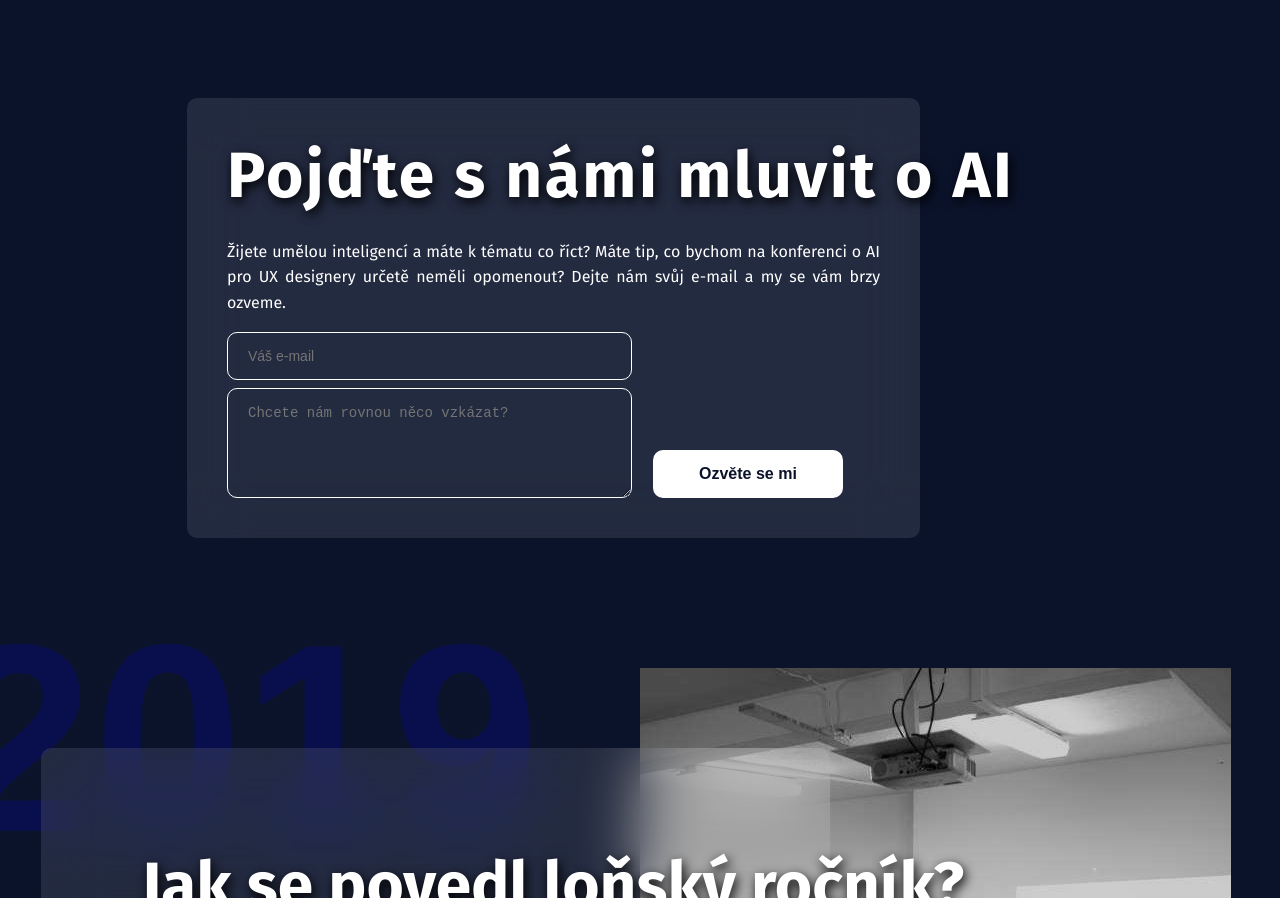
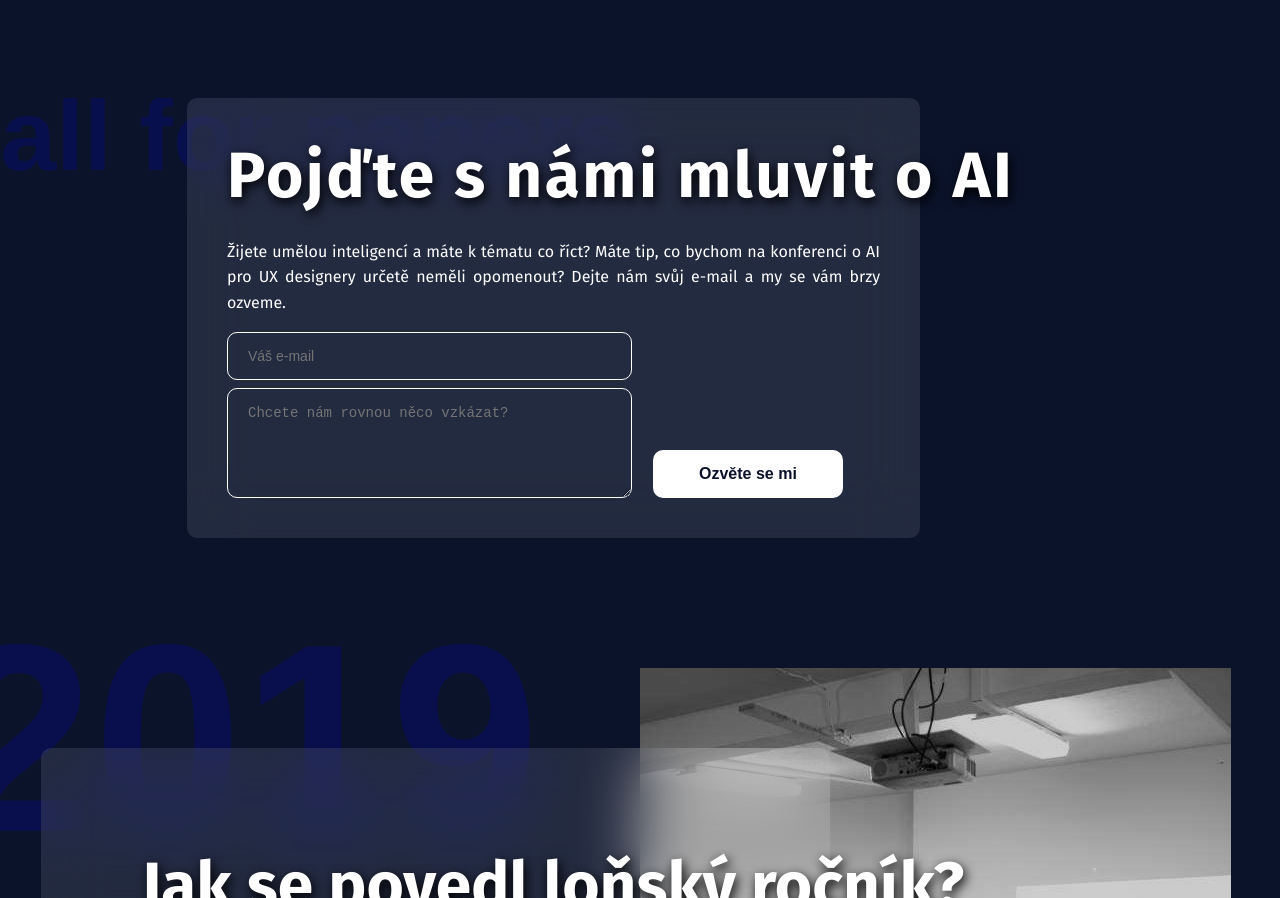
Before and after one commit to wud-cz/wud-2020, a plain HTML site: page src/main/html/index.html in a window 1280 px wide. Shown: the part 1557-2455 px from the top of the page. Drawn offline with nearby package versions, Linux system fonts and the light colour scheme; files that its build step writes are made by us from their sources.

Commit message:
call for papers – podklad pracovní verze

```diff
--- a/src/main/sass/main.scss
+++ b/src/main/sass/main.scss
@@ -205,7 +205,8 @@ button {
 }
 
 #call-for-papers {
-  background: right 37px bottom url('/image/aside/call-for-papers.svg') no-repeat;
+  background: right 37px bottom url('/image/aside/call-for-papers.svg') no-repeat,
+  25px 0 / 700px url('/image/background/call-for-papers.svg') no-repeat;
 
   > .milk-glass {
     width: 733px;
```
Also changed, not shown: src/main/image/background/call-for-papers.svg (added).
